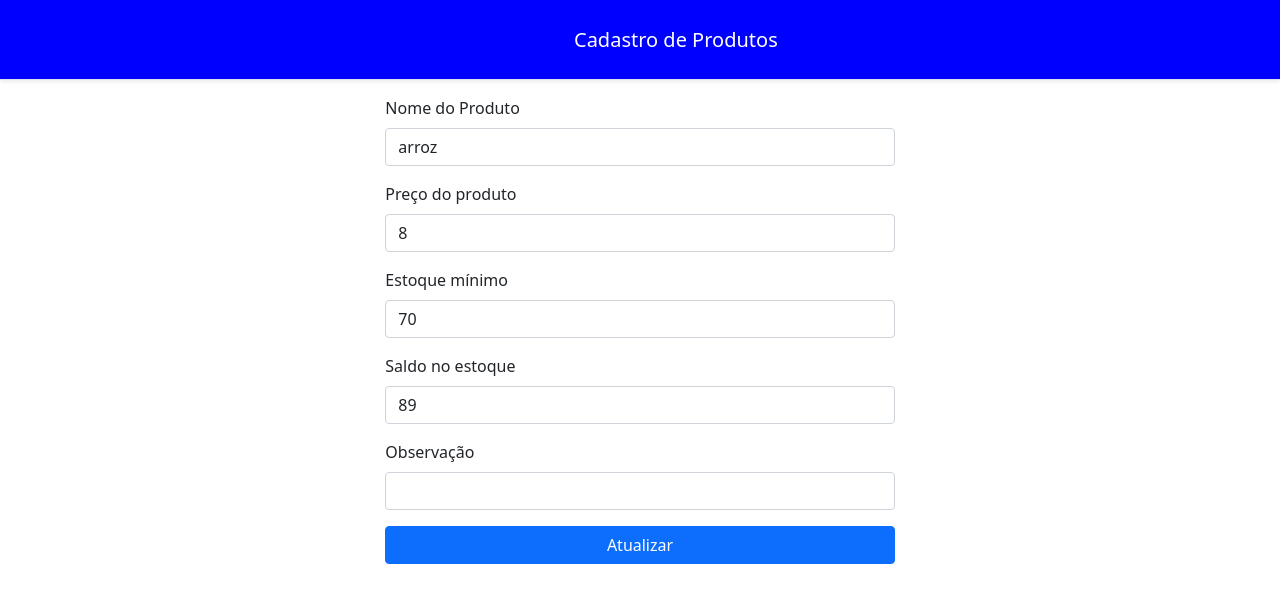
After one commit to Nurul-GC/Cadastro_de_Produtos_Flask, a Flask app: page /atualizar/1 in a window 1280 px wide. The commit adds this page. Shown: the top 603 px of the page. Run offline with Flask 2, Linux system fonts and the light colour scheme; data comes from the database, SQL or seed files in the repository; both versions use the stored data as it was after the commit.

Commit message:
finalizando projeto

```diff
--- a/app/controllers/routes.py
+++ b/app/controllers/routes.py
@@ -38,3 +38,32 @@ def deletar(id):
     db.session.delete(a)
     db.session.commit()
     return redirect(url_for('index'))
+
+
+@app.route('/atualizar/<id>')
+def update(id):
+    dados = Produtos.query.filter_by().get(id)
+
+    return render_template('atualizar.html', id=id, dados=dados)
+
+
+@app.route('/atualizaDados/<id>', methods=['POST'])
+def updates(id):
+    nome = request.form['nome']
+    preco = request.form['preco']
+    estoqueMin = request.form['estoqueMin']
+    saldoEstoque = request.form['saldoEstoque']
+    observacao = request.form['obs']
+
+    dados = Produtos.query.filter_by().get(id)
+
+    dados.nome = nome
+    dados.preco = preco
+    dados.estoque_minimo = estoqueMin
+    dados.saldo_estoque = saldoEstoque
+    dados.observacao = observacao
+
+    db.session.add(dados)
+    db.session.commit()
+
+    return redirect(url_for('index'))
--- /dev/null
+++ b/app/templates/atualizar.html
@@ -0,0 +1,41 @@
+{% extends 'base.html' %}
+
+<title>
+    {% block title %} Cadastrar Produto {% endblock %}
+</title>
+
+{% block content %}
+    <div class="container col-md-5">
+        <form action="/atualizaDados/{{ dados.id }}" method="POST">
+          <div class="mb-3">
+            <label class="form-label">Nome do Produto</label>
+            <input value="{{ dados.nome }}" name="nome" type="text" class="form-control" id="nome" required>
+
+          </div>
+
+          <div class="mb-3">
+            <label  class="form-label">Preço do produto</label>
+            <input  value="{{ dados.preco }}" name="preco" type="text" class="form-control" id="preco"  required>
+          </div>
+
+          <div class="mb-3">
+            <label class="form-label" >Estoque mínimo</label>
+            <input  value="{{ dados.estoque_minimo }}" name="estoqueMin" type="text" class="form-control" id="estoqueMin" required>
+          </div>
+
+          <div class="mb-3">
+            <label class="form-label" >Saldo no estoque</label>
+            <input  value="{{ dados.saldo_estoque }}" name="saldoEstoque" type="text" class="form-control" id="saldoEstoque" required>
+          </div>
+
+           <div class="mb-3">
+            <label class="form-label" >Observação</label>
+            <input  value="{{ dados.observacao }}" name="obs" type="text" class="form-control" id="obs">
+          </div>
+
+           <a href="atualizaDados/{{ dados.id }}">
+            <button type="submit" class="btn col-md-12 btn-primary">Atualizar</button>
+           </a>
+        </form>
+    </div>
+{% endblock %}
```
Also changed, not shown: app/templates/index.html (+6 -1 lines), app/cadastroProduto.db.
